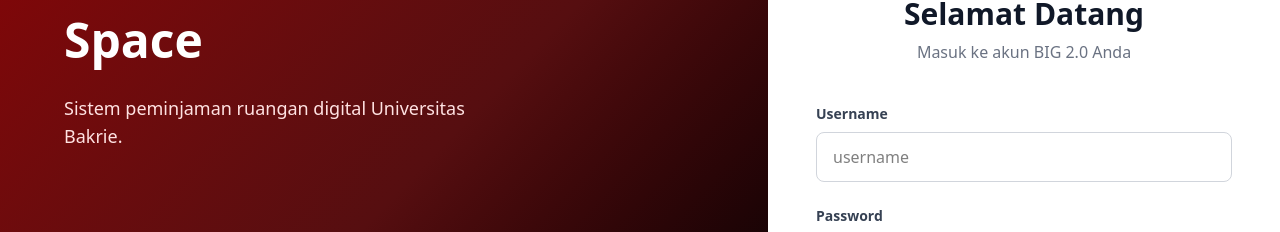
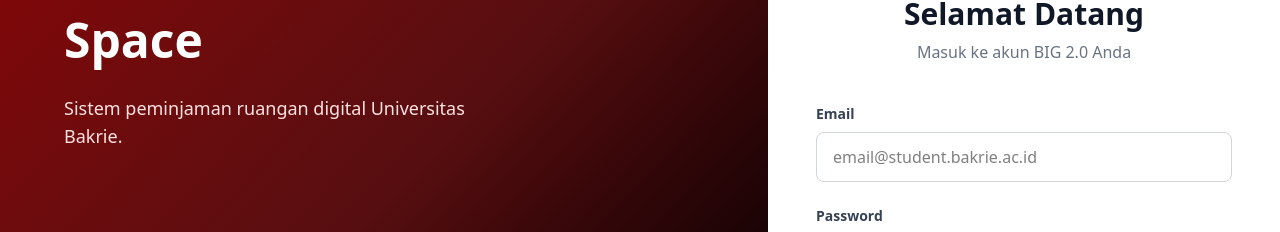
Before and after one commit to ottodaniswaralol/project-kelompok-5, a React (Vite) app in the folder client/: page / in a window 1280 px wide. Shown: the part 194-426 px from the top of the page. Built offline with nearby package versions, Linux system fonts and the light colour scheme.

Commit message:
fix: ganti label username jadi email di login

```diff
--- a/client/src/App.jsx
+++ b/client/src/App.jsx
@@ -892,8 +892,8 @@
           </div>
           <form onSubmit={handleSubmit} className="space-y-6">
             <div>
-              <label className="block text-sm font-bold text-gray-700 mb-2">Username</label>
-              <input type="text" required className="w-full px-4 py-3 border border-gray-300 rounded-lg focus:ring-2 focus:ring-[#990000] outline-none" placeholder="username" value={user} onChange={(e) => setUser(e.target.value)} />
+              <label className="block text-sm font-bold text-gray-700 mb-2">Email</label>
+              <input type="text" required className="w-full px-4 py-3 border border-gray-300 rounded-lg focus:ring-2 focus:ring-[#990000] outline-none" placeholder="email@student.bakrie.ac.id" value={user} onChange={(e) => setUser(e.target.value)} />
             </div>
             <div>
               <label className="block text-sm font-bold text-gray-700 mb-2">Password</label>
```
